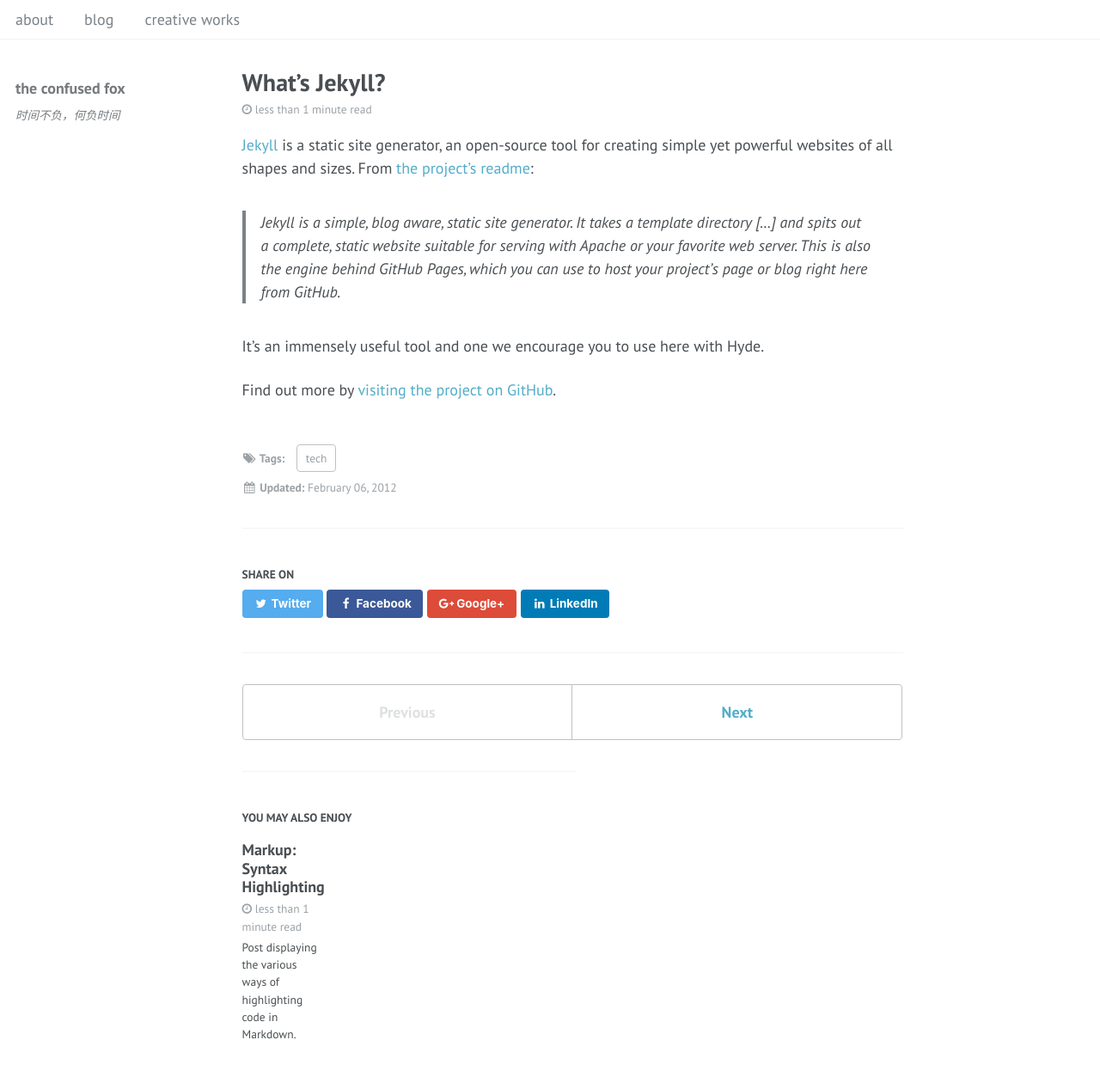
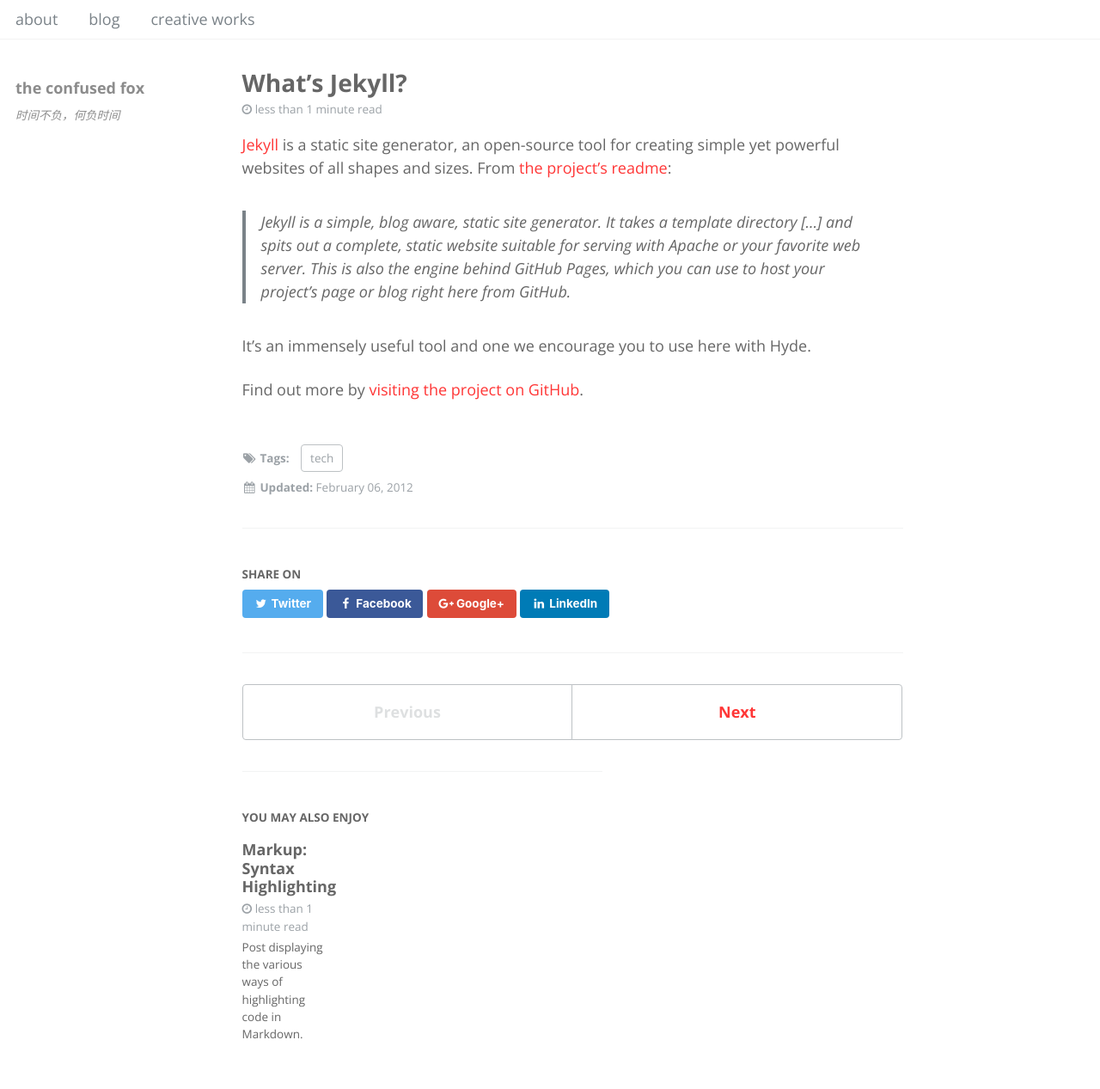
Before and after one commit to Haroenv/lingxz.github.io, a Jekyll site: the page built from _posts/2012-02-06-whats-jekyll.md, in a window 1280 px wide. Shown: the whole page at 86% size. Built offline with Jekyll 4.4.1, drawn with Linux system fonts in a browser that asks for light colours; comment, search, counter and statistics services are not loaded.

Commit message:
change colour of links (still need to remove underline)

```diff
--- a/_sass/_base.scss
+++ b/_sass/_base.scss
@@ -14,6 +14,7 @@
   color: $text-color;
   font-family: $global-font-family;
   line-height: 1.5;
+  color: $text-color;
 
   &.overflow--hidden {
     /* when primary navigation is visible, the content in the background won't scroll */
--- a/_sass/_masthead.scss
+++ b/_sass/_masthead.scss
@@ -26,7 +26,7 @@
     }
 
     a {
-      text-decoration: none;
+      // text-decoration: none;
     }
   }
 }
--- a/_sass/_navigation.scss
+++ b/_sass/_navigation.scss
@@ -401,7 +401,7 @@
       }
 
       &:hover {
-        text-decoration: underline;
+        // text-decoration: underline;
       }
     }
   }
--- a/_sass/_variables.scss
+++ b/_sass/_variables.scss
@@ -31,7 +31,8 @@
 
 // $global-font-family         : $sans-serif !default;
 // $custom: Helvetica, Arial, Tahoma, "Microsoft Yahei","微软雅黑", STXihei, "华文细黑", sans-serif;
-$custom: PT Sans, "Helvetica Neue", Arial, "Hiragino Sans GB", "WenQuanYi Micro Hei", "Microsoft YaHei", sans-serif;
+@import url(http://fonts.googleapis.com/css?family=Open+Sans:300,300italc,400,400italic,500,700);
+$custom: Open Sans, "Helvetica Neue", Arial, "Hiragino Sans GB", "WenQuanYi Micro Hei", "Microsoft YaHei", sans-serif;
 
 $global-font-family         : $custom !default;
 // $header-font-family         : $sans-serif !default;
@@ -53,6 +54,9 @@
    Colors
    ========================================================================== */
 
+$red                        : #FF3636;
+$theme-color                : $red;
+$text-color                 : #666;
 $gray                       : #7a8288 !default;
 $dark-gray                  : mix(#000, $gray, 40%) !default;
 $darker-gray                : mix(#000, $gray, 60%) !default;
@@ -96,11 +100,13 @@
 
 
 /* links */
-$link-color                 : $info-color !default;
+// $link-color                 : $info-color !default;
+$link-color                 : $theme-color !default;
 $link-color-hover           : mix(#000, $link-color, 25%) !default;
 $link-color-visited         : mix(#fff, $link-color, 25%) !default;
 $masthead-link-color        : $primary-color !default;
-$masthead-link-color-hover  : mix(#000, $primary-color, 25%) !default;
+// $masthead-link-color-hover  : mix(#000, $primary-color, 25%) !default;
+$masthead-link-color-hover  : $theme-color !default;
 
 
 /*
--- a/index.html
+++ b/index.html
@@ -1,6 +1,7 @@
 ---
-layout: home
+layout: single
 author_profile: true
+comments: false
 ---
 
 <h1 id="hellothere">Hello there.</h1>
```
